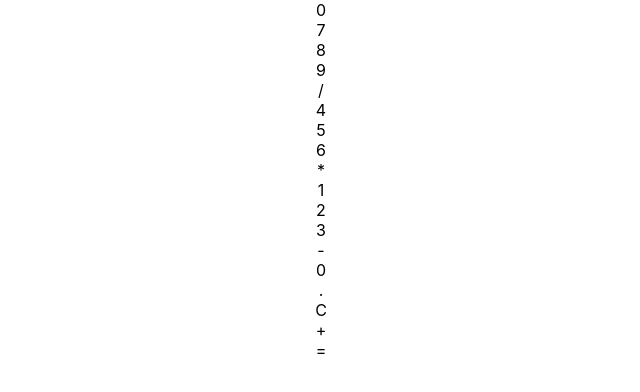
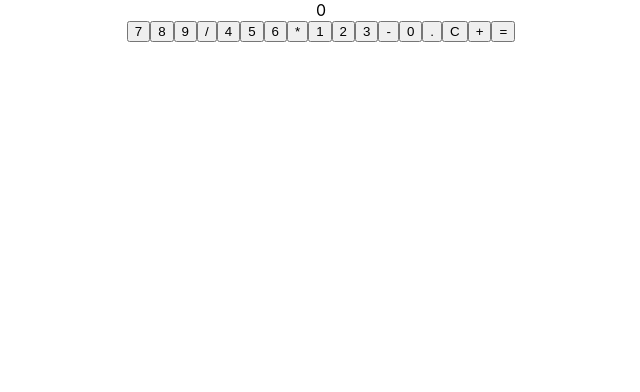
Before and after one commit to RahulYemmewar94/calculator_testcases, a React (Create React App) app: page / in a window 1280 px wide. Shown: the top 392 px of the page, without its empty margins (319-959 px from the left). Built offline with nearby package versions, Linux system fonts and the light colour scheme.

Commit message:
buttons are genrated on UI with basic style

```diff
--- a/src/calculator/calculator.js
+++ b/src/calculator/calculator.js
@@ -4,24 +4,34 @@ const CalculatorWithJestTestCases = () => {
   const [input, setInput] = useState("");
 
   const arrayButtons = [
-    "7", "8", "9", "/",
-    "4", "5", "6", "*",
-    "1", "2", "3", "-",
-    "0", ".", "C", "+",
-    "="
-];
+    "7",
+    "8",
+    "9",
+    "/",
+    "4",
+    "5",
+    "6",
+    "*",
+    "1",
+    "2",
+    "3",
+    "-",
+    "0",
+    ".",
+    "C",
+    "+",
+    "=",
+  ];
 
   return (
     <>
       <div className="calculator">
-        <div className="display">{input ||"0"}</div>
+        <div className="display">{input || "0"}</div>
         <div className="buttons">
-                {arrayButtons.map((item, i) => (
-                    <div>
-                        {item}
-                    </div>
-                ))}
-            </div>
+          {arrayButtons.map((item, i) => (
+            <button>{item}</button>
+          ))}
+        </div>
       </div>
     </>
   );
```
